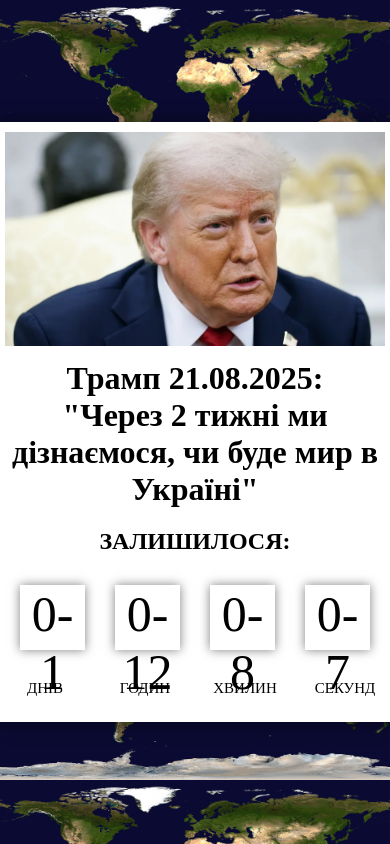
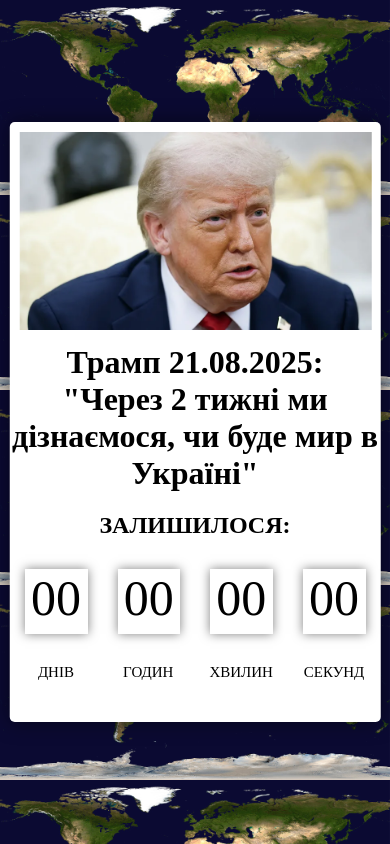
Before and after one commit to SerhiiShamrai/ProjectX, a plain HTML site: page index.html in a window 390 px wide. Drawn offline with Linux system fonts and the light colour scheme.

Commit message:
Added a blinking clock animation when time runs out.

```diff
--- a/index.html
+++ b/index.html
@@ -47,11 +47,11 @@
       }
 
       .time {
-        width: 110px;
-        height: 110px;
+        width: 7rem;
+        height: 7rem;
         box-shadow: 0px 0px 10px rgb(0, 0, 0, 0.5);
         margin: 0px 30px;
-        font-size: 90px;
+        font-size: 5.5rem;
         text-align: center;
       }
 
@@ -76,6 +76,11 @@
         height: 60px;
       }
 
+      .red {
+          background-color: rgb(192, 46, 46);
+          color: white;
+        }
+
       @media (max-width: 1000px) {
         .timer {
           width: 700px;
@@ -86,14 +91,28 @@
         }
       }
 
+      @media (max-width: 700px) {
+        .timer {
+          width: 95%;
+        }
+
+        .timer img {
+          width: 95%;
+        }
+
+        .time {
+
+        }
+      }
+
       @media (max-width: 500px) {
         .timer {
-          width: 400px;
+          width: 95%;
           height: 600px;
         }
 
         .timer img {
-          width: 380px;
+          width: 95%;
         }
 
         .time {
@@ -108,8 +127,9 @@
           margin: 0 15px;
           font-size: 15px;
         }
+      }
 
-      }
+
 
     </style>
   </head>
--- a/script.js
+++ b/script.js
@@ -1,6 +1,8 @@
 "use strict";
 
 const deadTime = "2025-09-04";
+
+const timeItems = document.querySelectorAll('.time');
 
 function getTimeRemaining(endTime) {
   const t = Date.parse(endTime) - Date.parse(new Date()),
@@ -19,9 +21,13 @@ function getTimeRemaining(endTime) {
 }
 
 function addZero(time) {
-  if (time < 10) {
+  if (time < 0) {
+    return time = '00';
+  }
+  else if (time < 10) {
     return time = '0' + time;
-  } else {
+  }
+  else {
     return time;
   }
 }
@@ -44,9 +50,16 @@ function setClock(selector, endTime) {
     hours.innerHTML = addZero(clock.hours);
     minutes.innerHTML = addZero(clock.minutes);
     seconds.innerHTML = addZero(clock.seconds);
+
     if (clock.total <= 0) {
+      const end = setInterval(() => {
+        timeItems.forEach((item) => {
+          item.classList.toggle('red');
+        });
+      }, 500);
       clearInterval(interval);
     }
+
   }
 }
 
```
